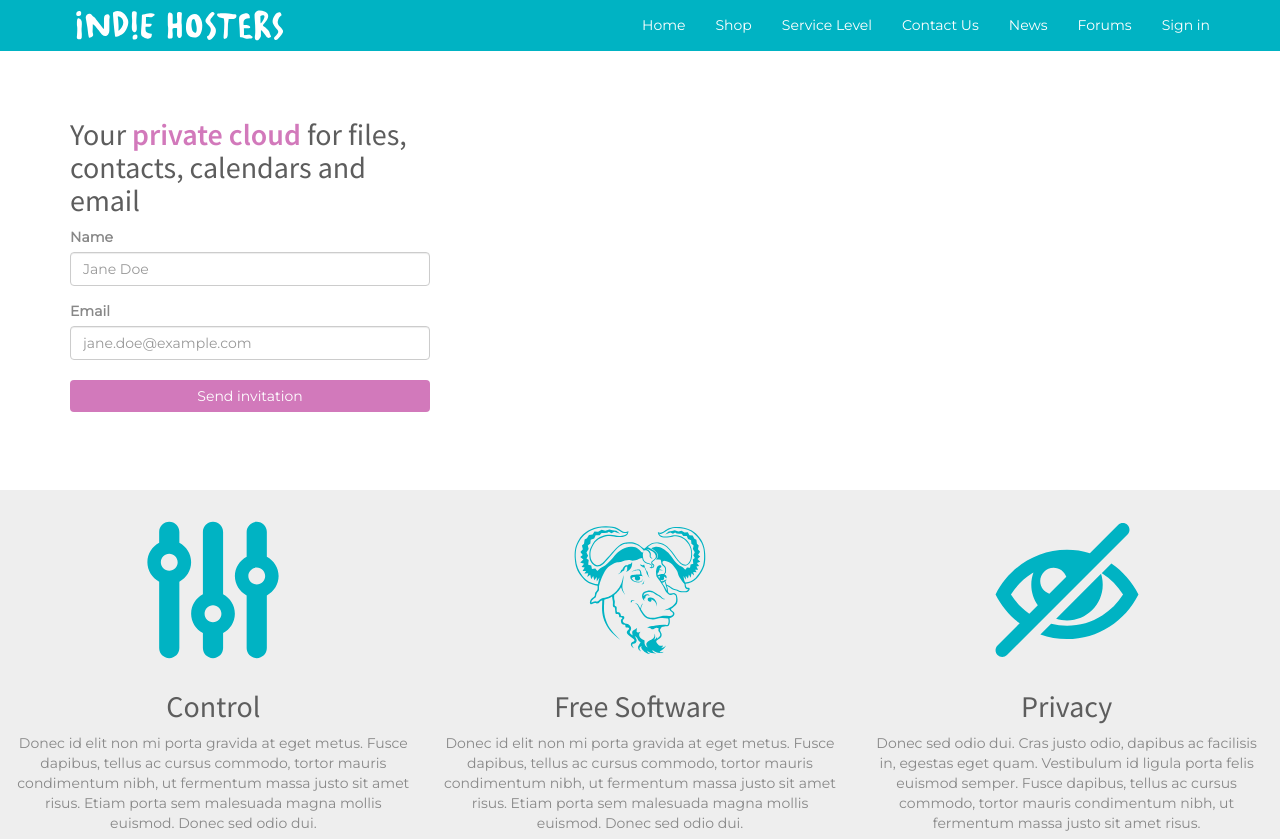
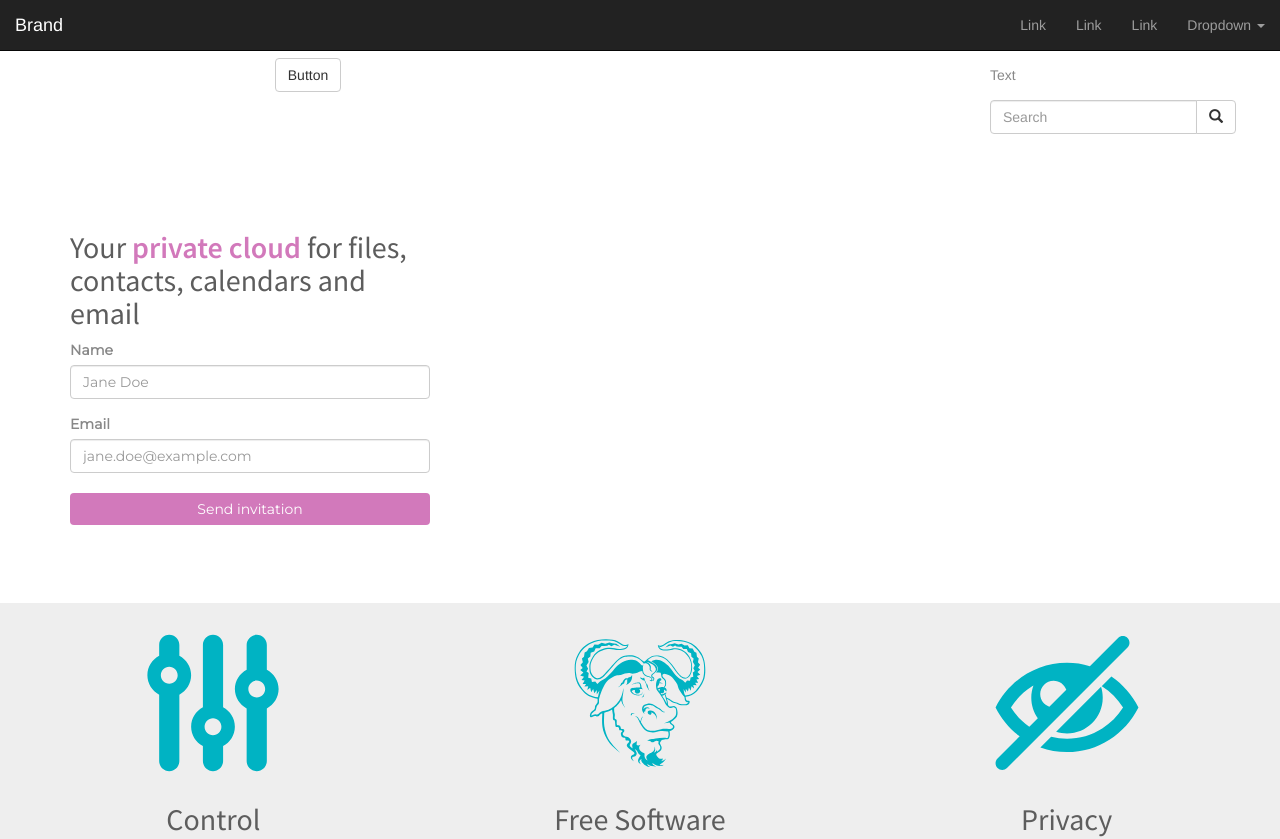
Before and after one commit to tgrecojs/indiehoster, a website: page public/index.html in a window 1280 px wide. Shown: the top 839 px of the page. Drawn offline with nearby package versions, Linux system fonts and the light colour scheme.

Commit message:
Commiting updated README and some index.html modifications (?)

```diff
--- a/public/index.html
+++ b/public/index.html
@@ -19,34 +19,75 @@
 </head>
 
 <body>
-    <nav class="navbar navbar-fixed-top navbar-custom">
-        <div class="container">
-            <!-- Brand and toggle get grouped for better mobile display -->
+        <div class="navbar navbar-inverse navbar-fixed-top" role="navigation">
         <div class="navbar-header">
-                <button type="button" class="navbar-toggle collapsed" data-toggle="collapse" data-target="#bs-example-navbar-collapse-1" aria-expanded="false">
+            <div class="navbar-header"><a class="navbar-brand" href="#">Brand</a></div>
+            <button type="button" class="navbar-toggle" data-toggle="collapse" data-target=".navbar-collapse">
                 <span class="sr-only">Toggle navigation</span>
                 <span class="icon-bar"></span>
                 <span class="icon-bar"></span>
                 <span class="icon-bar"></span>
             </button>
-                <a class="navbar-brand" href="#"><img src="img/logo.svg" alt="IndieHolster Logo"></a>
         </div>
-            <!-- Collect the nav links, forms, and other content for toggling -->
-            <div class="collapse navbar-collapse" id="bs-example-navbar-collapse-1">
-                <ul class="nav navbar-nav navbar-right">
-                    <li class="active"><a href="#">Home<span class="sr-only">(current)</span></a></li>
-                    <li><a href="#">Shop</a></li>
-                    <li><a href="#">Service Level</a></li>
-                    <li><a href="#">Contact Us</a></li>
-                    <li><a href="#">News</a></li>
-                    <li><a href="#">Forums</a></li>
-                    <li><a href="#">Sign in</a></li>
+        <div class="collapse navbar-collapse">
+            <ul class="nav navbar-nav pull-right">
+                <li><a href="#">Link</a></li>
+                <li><a href="#">Link</a></li>
+                <li><a href="#">Link</a></li>
+                <li class="dropdown">
+                    <a href="#" class="dropdown-toggle" data-toggle="dropdown">Dropdown <b class="caret"></b></a>
+                    <ul class="dropdown-menu">
+                        <li><a href="#">Action</a></li>
+                        <li><a href="#">Another action</a></li>
+                        <li class="divider"></li>
+                        <li><a href="#">Separated link</a></li>
+                        <li class="divider"></li>
+                        <li><a href="#">One more separated link</a></li>
+                    </ul>
+                </li>
             </ul>
         </div>
-            <!-- /.navbar-collapse -->
     </div>
-        <!-- /.container-fluid -->
-    </nav>
+    <div class="navbar navbar-static-top" role="navigation">
+        <div class="navbar-header">
+            <button type="button" class="navbar-toggle" data-toggle="collapse" data-target=".navbar-collapse">
+                <span class="sr-only">Toggle navigation</span>
+                <span class="icon-bar"></span>
+                <span class="icon-bar"></span>
+                <span class="icon-bar"></span>
+            </button>
+        </div>
+        <div class="collapse navbar-collapse">
+            <ul class="nav navbar-nav">
+                <li><a href="#">Link</a></li>
+                <li><a href="#">Link</a></li>
+                <li><a href="#">Link</a></li>
+                <li class="dropdown">
+                    <a href="#" class="dropdown-toggle" data-toggle="dropdown">Dropdown <b class="caret"></b></a>
+                    <ul class="dropdown-menu">
+                        <li><a href="#">Action</a></li>
+                        <li><a href="#">Another action</a></li>
+                        <li class="divider"></li>
+                        <li><a href="#">Separated link</a></li>
+                        <li class="divider"></li>
+                        <li><a href="#">One more separated link</a></li>
+                    </ul>
+                </li>
+            </ul>
+            <button type="button" class="btn btn-default navbar-btn">Button</button>
+            <div class="col-sm-3 col-md-3 pull-right">
+                <div class="navbar-text">Text</div>
+                <form class="navbar-form" role="search">
+                    <div class="input-group">
+                        <input type="text" class="form-control" placeholder="Search" name="srch-term" id="srch-term">
+                        <div class="input-group-btn">
+                            <button class="btn btn-default" type="submit"><i class="glyphicon glyphicon-search"></i></button>
+                        </div>
+                    </div>
+                </form>
+            </div>
+        </div>
+    </div>
     <!-- Main jumbotron for a primary marketing message or call to action -->
     <div class="jumbotron">
         <div class="container">
```
Also changed, not shown: README.md, 1 other file. Lines whose indentation alone changed are shown as unchanged.
